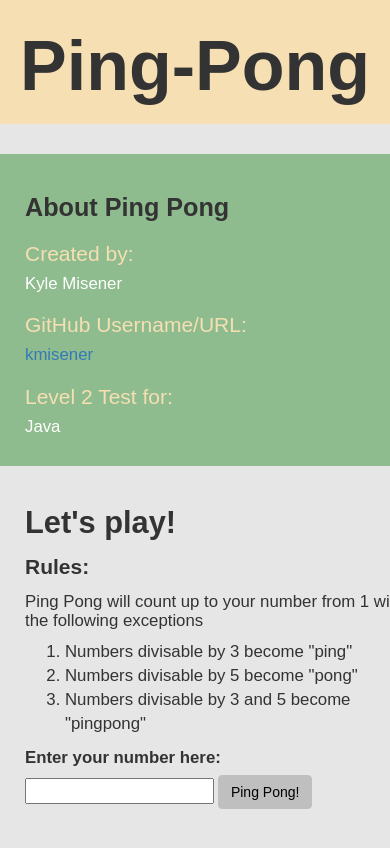
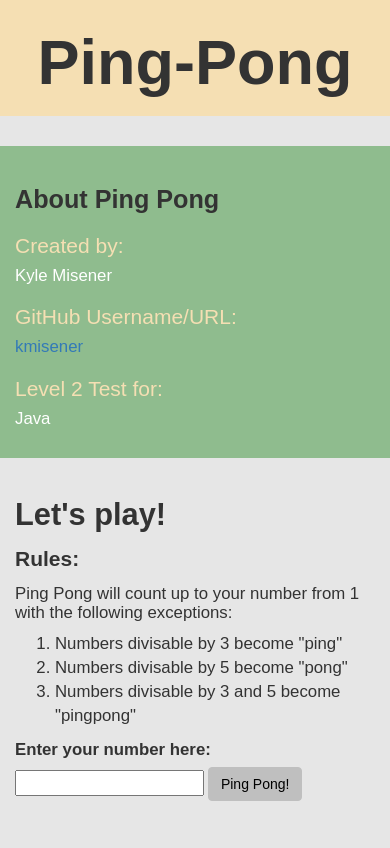
Before and after one commit to kmisener/ping-pong, a plain HTML site: page index.html in a window 390 px wide. Drawn offline with Linux system fonts and the light colour scheme.

Commit message:
add media query for mobile < 360px

```diff
--- a/assets/css/main.css
+++ b/assets/css/main.css
@@ -83,7 +83,7 @@ label {
 
 .main-content {
   background-color: #e6e6e6;
-  padding: 30px 0  0 40px;
+  padding: 30px 20px  0 40px;
   min-height: 100%;
 }
 
@@ -105,12 +105,29 @@ label {
 /*    Media
 ===================================*/
 @media (max-width: 768px) {
+  h1 {
+    font-size: 4.5em;
+  }
   .about {
-    padding-left: 40px;
+    padding-left: 30px;
     padding-bottom: 20px;
   }
   .main-content {
+    padding-left: 30px;
     padding-top: 20px
   }
+}
 
+@media (max-width: 360px) {
+  h1 {
+    font-size: 3.5em;
+  }
+
+  .about {
+    padding: 15px;
+  }
+
+  .main-content {
+    padding: 15px
+  }
 }
--- a/index.html
+++ b/index.html
@@ -27,7 +27,7 @@
         <article class="col-sm-8 main-content">
           <h2>Let's play!</h2>
           <h3>Rules:</h3>
-          <h4>Ping Pong will count up to your number from 1 with the following exceptions</h4>
+          <h4>Ping Pong will count up to your number from 1 with the following exceptions:</h4>
             <ol>
               <li>Numbers divisable by 3 become "ping"</li>
               <li>Numbers divisable by 5 become "pong"</li>
```
